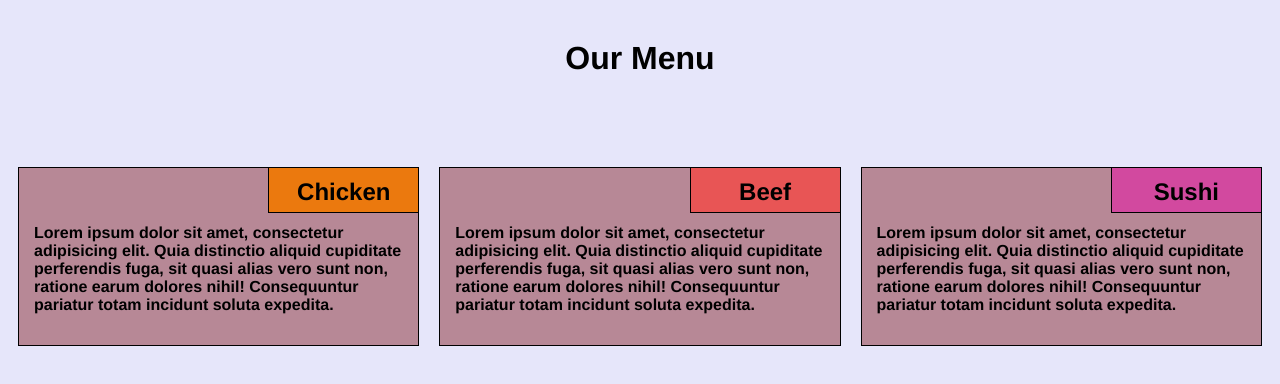
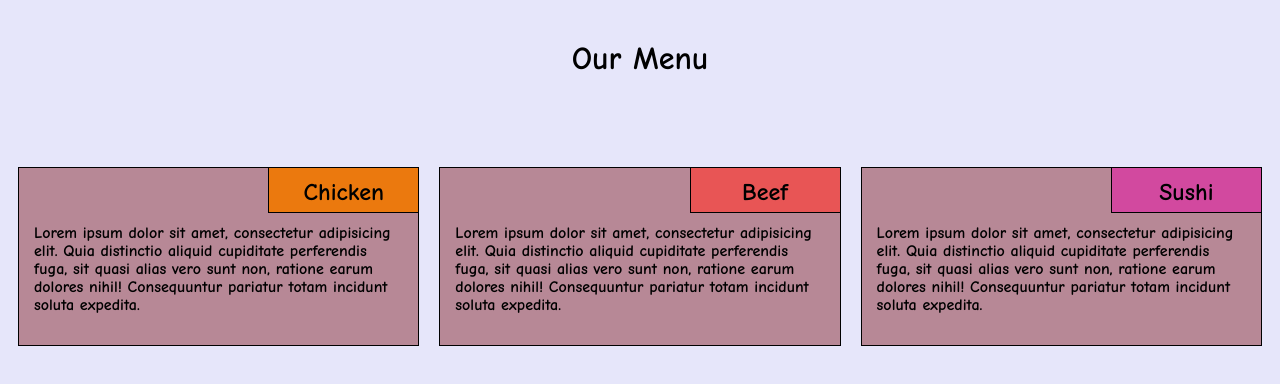
Before and after one commit to baha-berghouti/mod2_solution, a plain HTML site: page index.html in a window 1280 px wide. Drawn offline with Linux system fonts and the light colour scheme.

Commit message:
Update styles.css

```diff
--- a/css/styles.css
+++ b/css/styles.css
@@ -2,7 +2,7 @@
     box-sizing: border-box;
 }
 body{
-    font-family: Helvetica, sans-serif;
+    font-family: Comic Sans MS;
     font-weight: bold;
     background-color:lavender ;
 }
```
